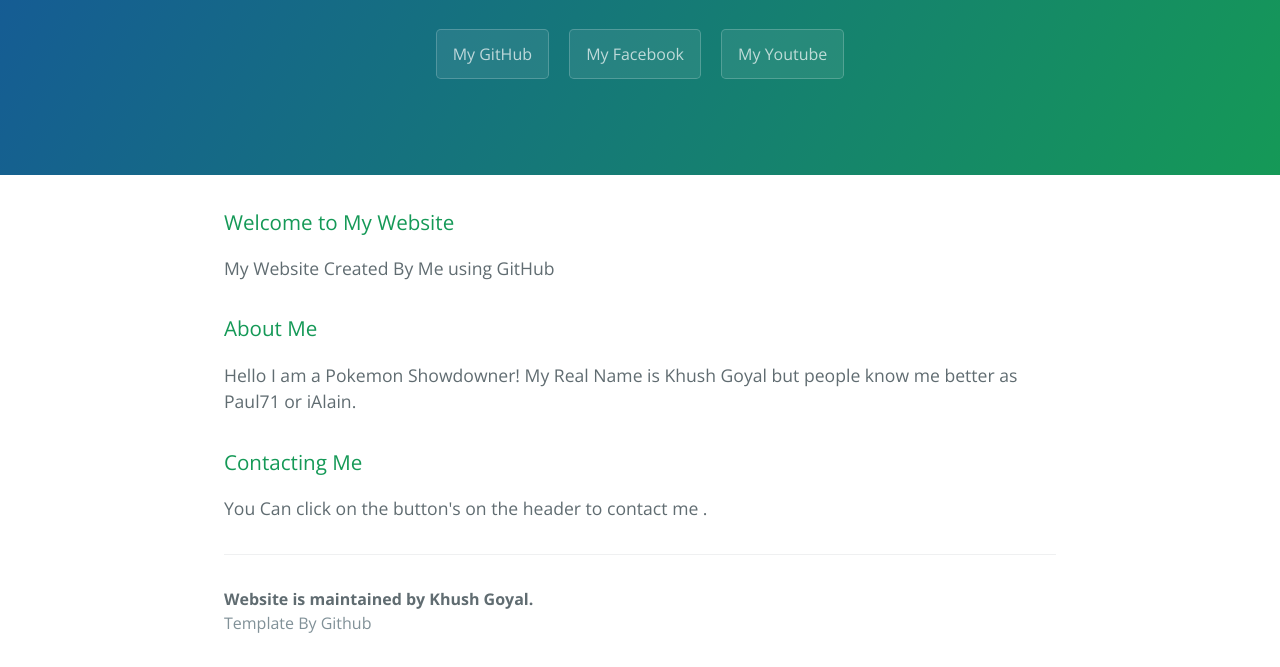
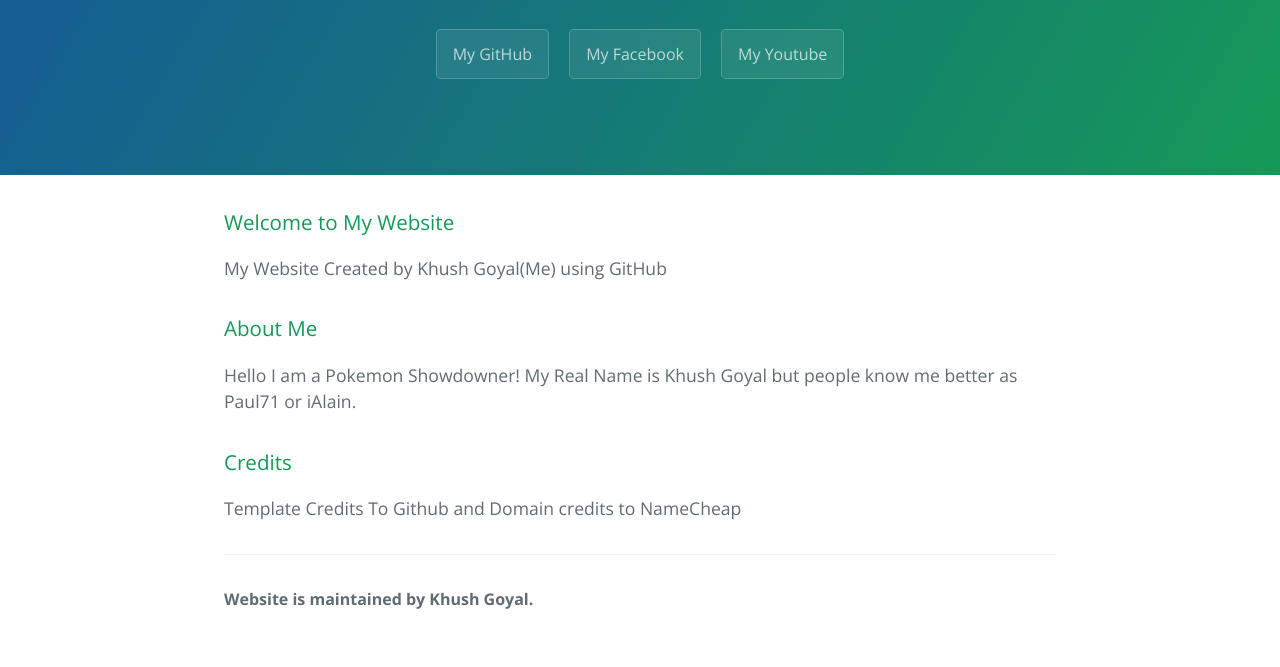
Before and after one commit to KewlStatics/website, a plain HTML site: page index.html in a window 1280 px wide. Shown: the part 208-875 px from the top of the page. After the commit the page ends 851 px from the top, so only its background shows below. Drawn offline with nearby package versions, Linux system fonts and the light colour scheme.

Commit message:
Update index.html

```diff
--- a/index.html
+++ b/index.html
@@ -22,7 +22,7 @@
       <h3>
 <a id="welcome-to-github-pages" class="anchor" href="#welcome-to-github-pages" aria-hidden="true"><span aria-hidden="true" class="octicon octicon-link"></span></a>Welcome to My Website</h3>
 
-<p>My Website Created By Me using GitHub</p>
+<p>My Website Created by Khush Goyal(Me) using GitHub</p>
 
 <h3>
 <a id="designer-templates" class="anchor" href="#designer-templates" aria-hidden="true"><span aria-hidden="true" class="octicon octicon-link"></span></a>About Me</h3>
@@ -30,13 +30,12 @@
 <p>Hello I am a Pokemon Showdowner! My Real Name is Khush Goyal but people know me better as Paul71 or iAlain.</p>
 
 <h3>
-<a id="creating-pages-manually" class="anchor" href="#creating-pages-manually" aria-hidden="true"><span aria-hidden="true" class="octicon octicon-link"></span></a>Contacting Me</h3>
+<a id="creating-pages-manually" class="anchor" href="#creating-pages-manually" aria-hidden="true"><span aria-hidden="true" class="octicon octicon-link"></span></a>Credits</h3>
 
-<p>You Can click on the button's on the header to contact me .</p>
+<p>Template Credits To Github and Domain credits to NameCheap</p>
 
       <footer class="site-footer">
         <span class="site-footer-owner">Website is maintained by Khush Goyal.</span>
-        <span class="site-footer-credits">Template By Github</span>
       </footer>
 
     </section>
```
